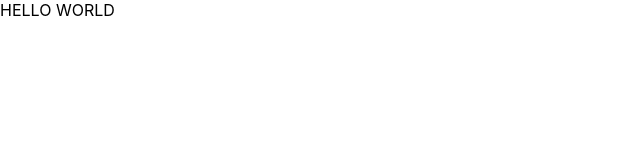
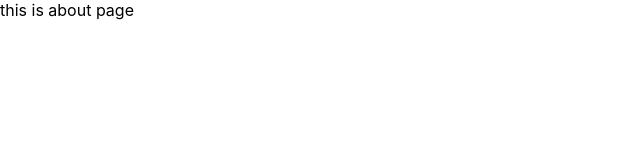
Before and after one commit to EliceoJoel/blog-MERN, a React (Create React App) app in the folder client/: page /about in a window 1280 px wide. Shown: the top 160 px of the page, without its empty margins (0-640 px from the left). Built offline with nearby package versions, Linux system fonts and the light colour scheme.

Commit message:
react router dom implement in react app

```diff
--- a/client/src/components/App.js
+++ b/client/src/components/App.js
@@ -1,9 +1,15 @@
 import React from 'react';
+import {Switch, Route} from "react-router-dom";
+import About from "./about"
+//import Home from ""
+
 
 function App() {
   return (
-    <div className="App">
-      HELLO WORLD
+    <div>
+      <Switch>
+        <Route path="/about" component={About} />
+      </Switch>
     </div>
   );
 }
--- /dev/null
+++ b/client/src/components/about/index.js
@@ -0,0 +1,13 @@
+import React, { Component } from 'react';
+
+class About extends Component {
+  render() {
+    return (
+      <div>
+        this is about page
+      </div>
+    );
+  }
+}
+
+export default About;
```
Also changed, not shown: client/src/index.js (+3 -5 lines).
